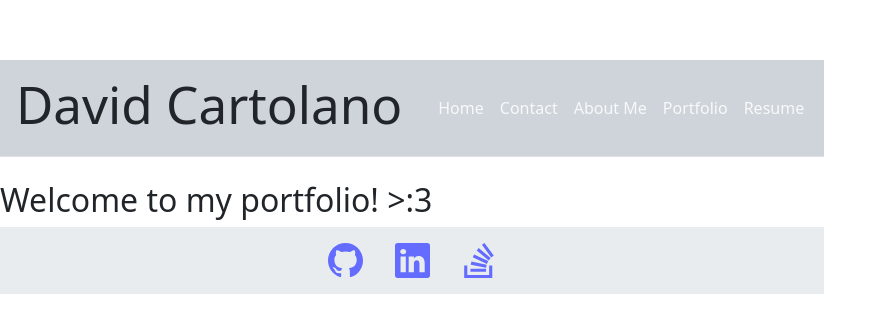
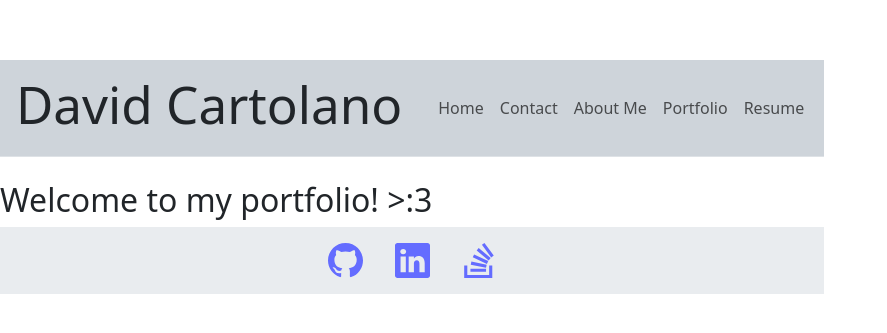
Before and after one commit to rogermle/david-react-portfolio, a React (Vite) app: page / in a window 1280 px wide. Shown: the part 223-556 px from the top of the page, without its empty margins (0-887 px from the left). Built offline with nearby package versions, Linux system fonts and the light colour scheme.

Commit message:
changed text color

```diff
--- a/src/components/Navigation.jsx
+++ b/src/components/Navigation.jsx
@@ -9,19 +9,19 @@ export default function Navigation() {
     return (
         <Navbar
             links={[
-                <Link key={1} className="nav-link text-light" to="/">
+                <Link key={1} className="nav-link " to="/">
                     Home
                 </Link>,
-                <Link key={2} className="nav-link text-light" to="/contact">
+                <Link key={2} className="nav-link " to="/contact">
                     Contact
                 </Link>,
-                <Link key={3} className="nav-link text-light" to="/aboutme">
+                <Link key={3} className="nav-link " to="/aboutme">
                     About Me
                 </Link>,
-                <Link key={4} className="nav-link text-light" to="/portfolio">
+                <Link key={4} className="nav-link " to="/portfolio">
                     Portfolio
                 </Link>,
-                <Link key={5} className="nav-link text-light" to="/resume">
+                <Link key={5} className="nav-link " to="/resume">
                     Resume
                 </Link>,
             ]}
```
